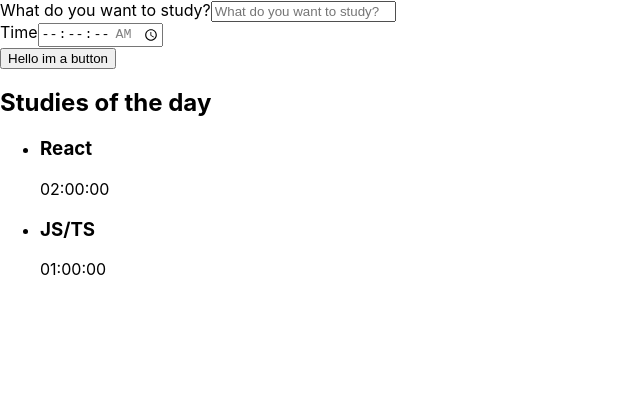
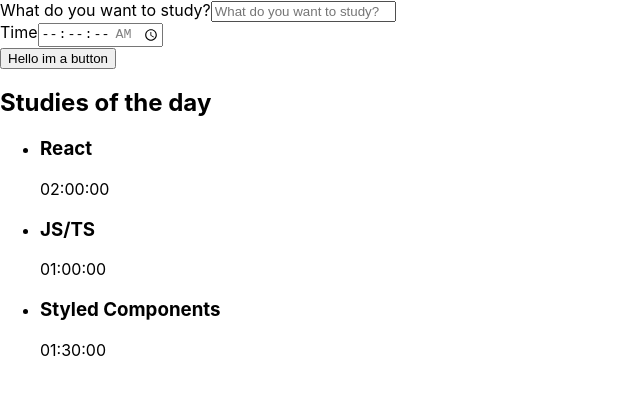
Before and after one commit to LeonardoBrizolla/alura-studies, a React (Create React App) app: page / in a window 1280 px wide. Shown: the top 394 px of the page, without its empty margins (0-640 px from the left). Built offline with nearby package versions, Linux system fonts and the light colour scheme; the HTML template or start-up script is replaced by a standard one.

Commit message:
Rending an array

```diff
--- a/src/components/List/index.tsx
+++ b/src/components/List/index.tsx
@@ -1,18 +1,34 @@
 import React from 'react';
 
 function List() {
+  const tasks = [
+    {
+      id: 1,
+      title: 'React',
+      time: '02:00:00',
+    },
+    {
+      id: 2,
+      title: 'JS/TS',
+      time: '01:00:00',
+    },
+    {
+      id: 3,
+      title: 'Styled Components',
+      time: '01:30:00',
+    },
+  ];
+
   return (
     <aside>
       <h2>Studies of the day</h2>
       <ul>
-        <li>
-          <h3>React</h3>
-          <span>02:00:00</span>
-        </li>
-        <li>
-          <h3>JS/TS</h3>
-          <span>01:00:00</span>
-        </li>
+        {tasks.map((task) => (
+          <li key={task.id}>
+            <h3>{task.title}</h3>
+            <span> {task.time} </span>
+          </li>
+        ))}
       </ul>
     </aside>
   );
```
